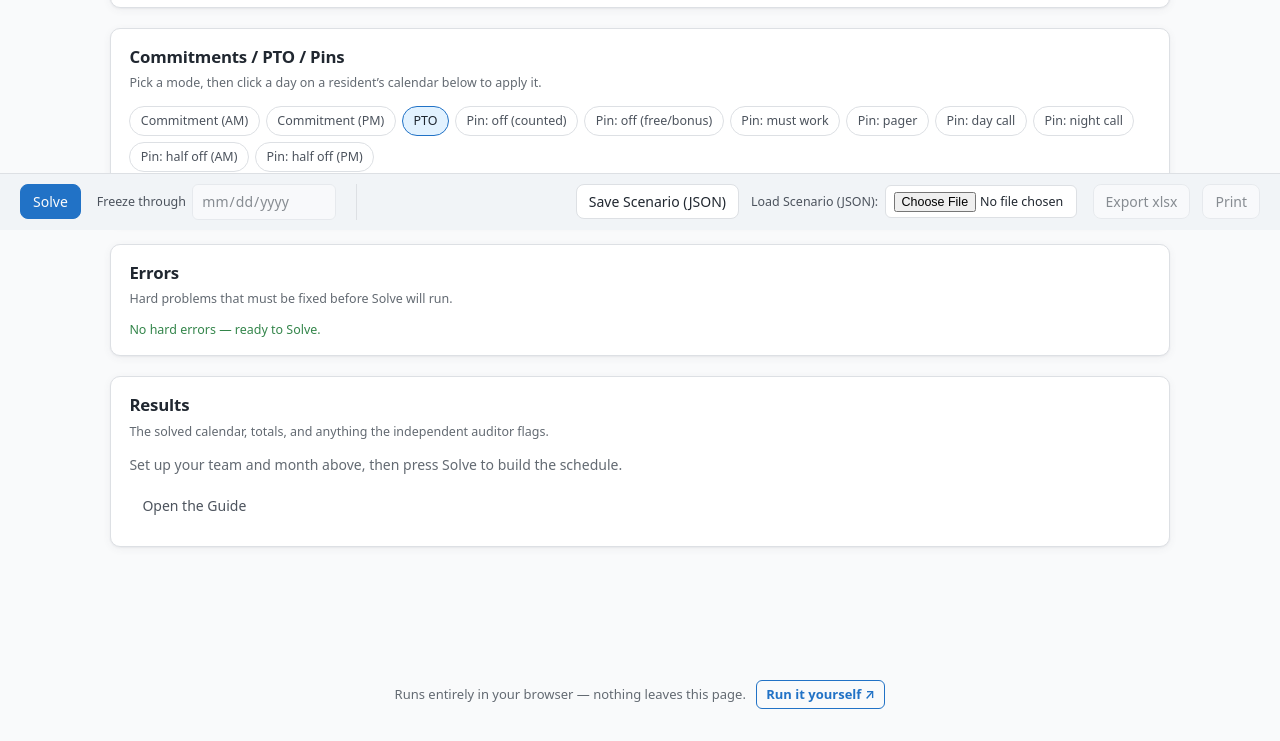
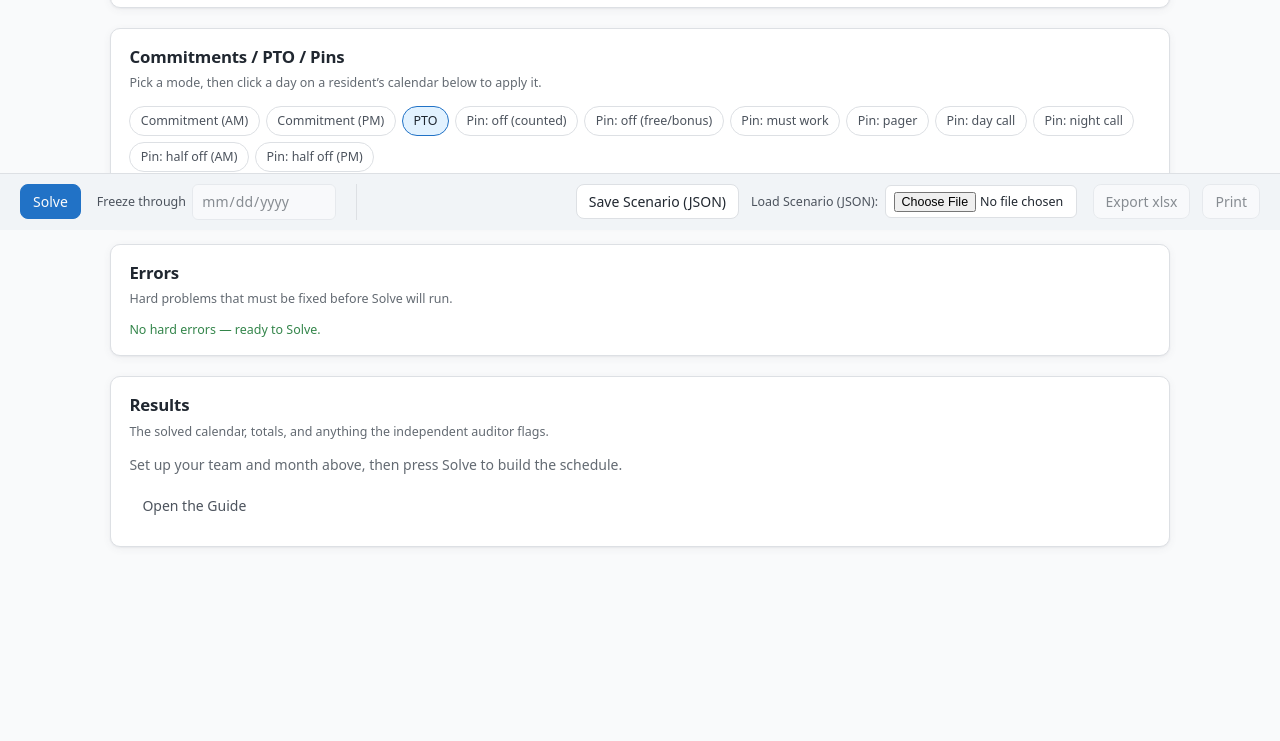
Before and after one commit to tylerdouglasanderson-jpg/medicine-scheduler, a website built with Vite: page index.html in a window 1280 px wide. Shown: the part 570-1311 px from the top of the page. After the commit the page ends 1226 px from the top, so only its background shows below. Built offline with nearby package versions, Linux system fonts and the light colour scheme; what highs would draw is missing.

Commit message:
feat(page): move download to a header button beside Guide (drop bottom row)

```diff
--- a/index.html
+++ b/index.html
@@ -8,10 +8,6 @@
   </head>
   <body>
     <div id="app"></div>
-    <footer style="text-align:center;padding:1.5rem 1rem 2rem;font:13px/1.5 system-ui,-apple-system,sans-serif;color:var(--muted,#888)">
-      Runs entirely in your browser — nothing leaves this page.
-      <button type="button" id="dl-open" style="margin-left:.4rem;font:inherit;font-weight:600;color:var(--accent,#2563eb);background:none;border:1px solid currentColor;border-radius:6px;padding:.25rem .6rem;cursor:pointer">Run it yourself&nbsp;↗</button>
-    </footer>
     <dialog id="dl-modal" style="max-width:24rem;border:1px solid var(--border,#ccc);border-radius:12px;padding:0;background:var(--panel,Canvas);color:var(--text,CanvasText);box-shadow:0 10px 40px rgba(0,0,0,.35)">
       <div style="padding:1.25rem 1.4rem;font:14px/1.55 system-ui,-apple-system,sans-serif">
         <h2 style="margin:0 0 .5rem;font-size:1.05rem">Run it on your own machine</h2>
@@ -29,7 +25,6 @@
     <script>
       (function () {
         var m = document.getElementById('dl-modal');
-        document.getElementById('dl-open').addEventListener('click', function () { m.showModal(); });
         document.getElementById('dl-close').addEventListener('click', function () { m.close(); });
         m.addEventListener('click', function (e) { if (e.target === m) m.close(); }); // click scrim closes
       })();
```
